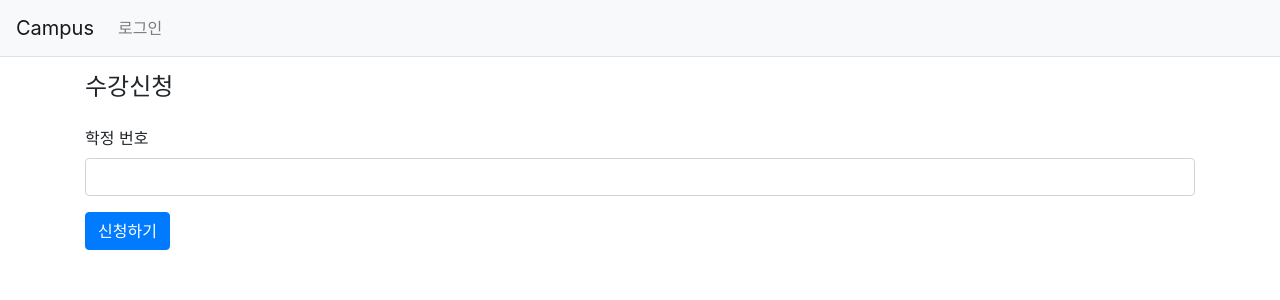
After one commit to arsgsg1/KW3-2_Database, a Django app: template ClassHelper/templates/campus/subject_apply.html in a window 1280 px wide. The commit adds this page. Shown: the top 300 px of the page. Run offline with Django 3.2, Linux system fonts and the light colour scheme; the template is opened without the code that fills it, so the values that code supplies are empty; some libraries are stand-ins or nearby versions.

Commit message:
수강신청 기능 추가

```diff
--- a/ClassHelper/campus/models.py
+++ b/ClassHelper/campus/models.py
@@ -73,3 +73,7 @@ class SubjectPrerequisite(models.Model):
     class Meta:
         managed = False
         db_table = 'subject_prerequisite'
+
+
+class n_subject(models.Model):
+    subject_id = models.CharField(max_length=100)
--- a/ClassHelper/campus/urls.py
+++ b/ClassHelper/campus/urls.py
@@ -6,4 +6,5 @@ app_name = 'campus'
 
 urlpatterns = [
     path('', views.index, name='index'),
+    path('apply/', views.subject_apply, name='subject_apply'),
 ]
--- a/ClassHelper/templates/campus/index.html
+++ b/ClassHelper/templates/campus/index.html
@@ -1,7 +1,7 @@
 {% extends "base.html" %}
 {% block content %}
 {% if user.is_active %}
-<a>Login!!</a>
+{{data.username}}
 {% else %}
 {% endif %}
 {% endblock %}
--- /dev/null
+++ b/ClassHelper/templates/campus/subject_apply.html
@@ -0,0 +1,20 @@
+{% extends "base.html" %}
+{% block content %}
+<div class="container my-3">
+    <div class="row my-3">
+        <div class="col-4">
+            <h4>수강신청</h4>
+        </div>
+    </div>
+    <form method="post" class="post-form">
+        {% csrf_token %}
+        {% include "form_errors.html" %}
+        <div class="form-group">
+            <label for="subject_id">학정 번호</label>
+            <input type="text" class="form-control" name="subject_id" id="subject_id"
+                   value="{{ form.username.value|default_if_none:'' }}">
+        </div>
+        <button type="submit" class="btn btn-primary">신청하기</button>
+    </form>
+</div>
+{% endblock %}
```
Also changed, not shown: ClassHelper/campus/forms.py (added, +8 -0 lines), ClassHelper/campus/views.py (+19 -0 lines).
